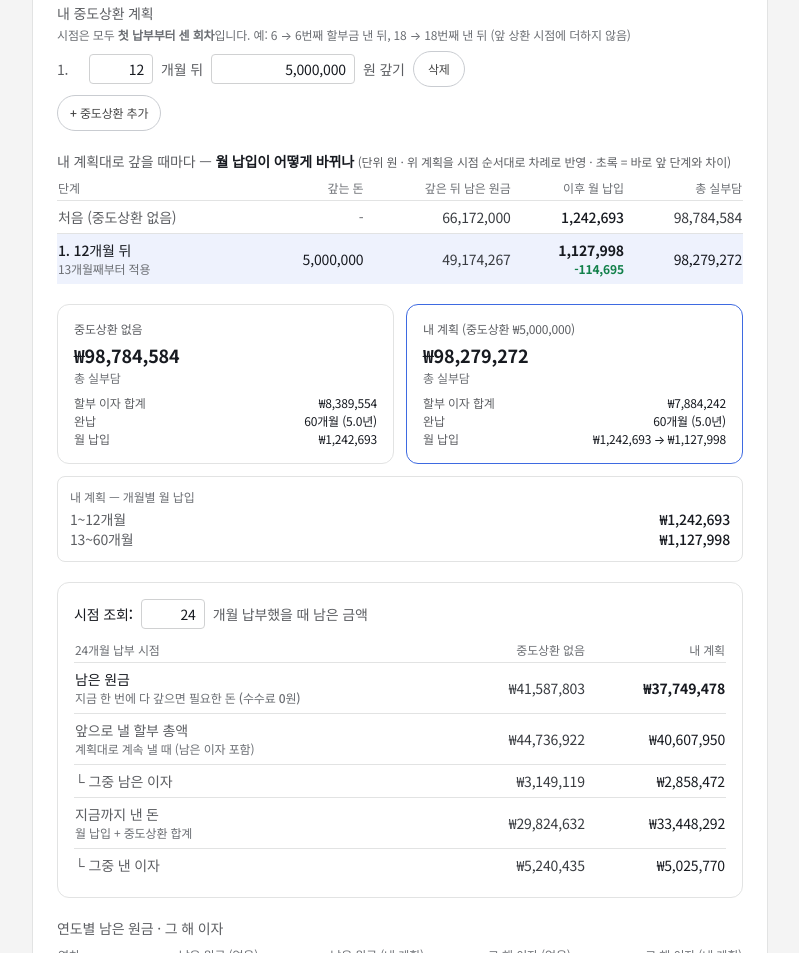
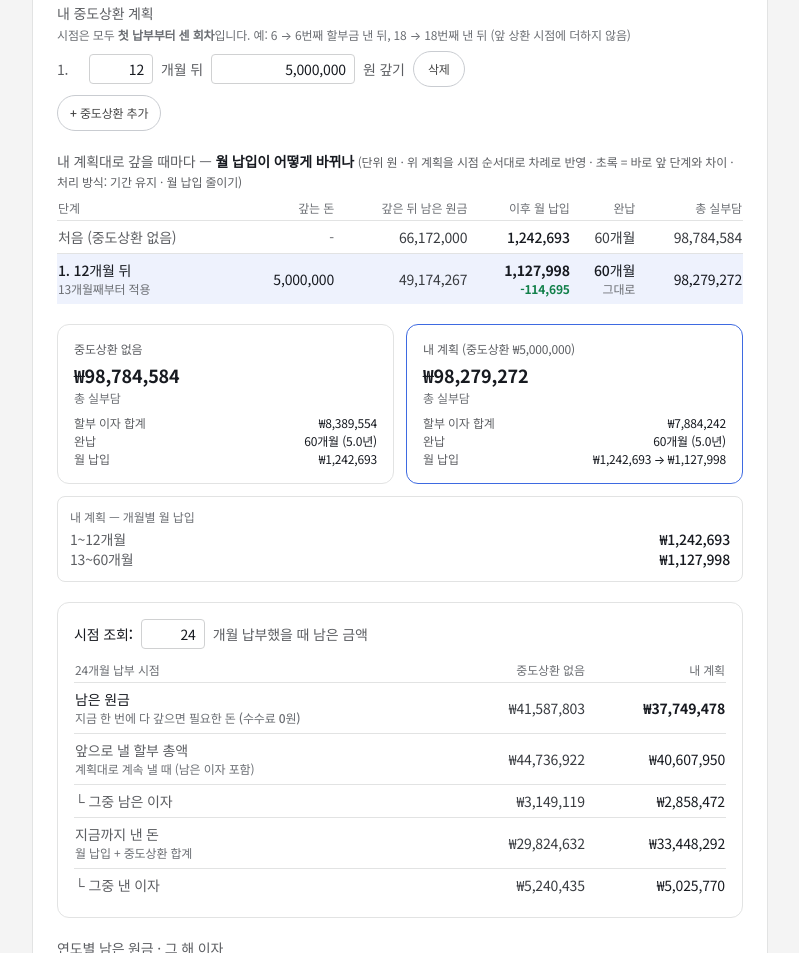
Before and after one commit to janginbae-baco/baco-calc, a plain HTML site: page index.html in a window 1280 px wide. Shown: the part 5037-5990 px from the top of the page, without its empty margins (0-799 px from the left). Drawn offline with nearby package versions, Linux system fonts and the light colour scheme.

Commit message:
Add files via upload

```diff
--- a/index.html
+++ b/index.html
@@ -1415,22 +1415,24 @@
             tbl.innerHTML = '<tbody><tr><td class="text-xs text-gray-500 py-2">위 \'내 중도상환 계획\'에 [+ 중도상환 추가]로 시점과 금액을 넣으면, 갚을 때마다 월 납입이 어떻게 바뀌는지 순서대로 나옵니다.</td></tr></tbody>';
         } else {
             const r = rate / 12;
-            let t = `<thead><tr class="text-xs text-gray-500"><th class="text-left font-normal pb-1">단계</th><th class="text-right font-normal pb-1">갚는 돈</th><th class="text-right font-normal pb-1">갚은 뒤 남은 원금</th><th class="text-right font-normal pb-1">${mode === 0 ? '이후 월 납입' : '완납'}</th><th class="text-right font-normal pb-1">총 실부담</th></tr></thead><tbody>`;
-            t += `<tr class="border-t border-gray-800"><td class="py-1.5 text-gray-400">처음 (중도상환 없음)</td><td class="text-right text-gray-500">-</td><td class="text-right text-gray-300">${N(principal)}</td><td class="text-right text-white font-medium">${mode === 0 ? N(A.firstPay) : A.months + '개월'}</td><td class="text-right text-gray-300">${N(base + A.paid)}</td></tr>`;
+            const th = x => `<th class="text-right font-normal pb-1">${x}</th>`;
+            let t = `<thead><tr class="text-xs text-gray-500"><th class="text-left font-normal pb-1">단계</th>${th('갚는 돈')}${th('갚은 뒤 남은 원금')}${th('이후 월 납입')}${th('완납')}${th('총 실부담')}</tr></thead><tbody>`;
+            t += `<tr class="border-t border-gray-800"><td class="py-1.5 text-gray-400">처음 (중도상환 없음)</td><td class="text-right text-gray-500">-</td><td class="text-right text-gray-300">${N(principal)}</td><td class="text-right text-white font-medium">${N(A.firstPay)}</td><td class="text-right text-gray-300">${A.months}개월</td><td class="text-right text-gray-300">${N(base + A.paid)}</td></tr>`;
             let prevPay = A.firstPay, prevMonths = A.months;
             plan.forEach((x, k) => {
                 const R = simulateLoan(principal, rate, n, plan.slice(0, k + 1), mode);
                 const after = R.monthly[x.m - 1] ? R.monthly[x.m - 1].bal : 0;
-                const pay = after > 0 ? pmtOf(after, r, n - x.m) : 0;
-                const diff = mode === 0 ? (pay ? `<div class="text-[11px] text-green-400">${N(pay - prevPay)}</div>` : '') : `<div class="text-[11px] text-green-400">${R.months - prevMonths}개월</div>`;
-                const main = mode === 0 ? (pay ? N(pay) : '완납') : R.months + '개월';
-                t += `<tr class="border-t border-gray-800 bg-blue-950/40"><td class="py-1.5 text-white font-medium">${k + 1}. ${x.m}개월 뒤<div class="text-[11px] text-gray-500 font-normal">${mode === 0 ? (x.m + 1) + '개월째부터 적용' : '월 납입은 그대로'}</div></td><td class="text-right text-white">${N(x.a)}</td><td class="text-right text-gray-300">${N(after)}</td><td class="text-right text-white font-bold">${main}${diff}</td><td class="text-right text-white">${N(base + R.paid)}</td></tr>`;
-                if (mode === 0 && pay) prevPay = pay;
+                // 이후 월 납입: 기간 유지면 다시 계산된 금액, 월 납입 유지면 그대로(처음 금액)
+                const pay = after > 0 ? (mode === 0 ? pmtOf(after, r, n - x.m) : A.firstPay) : 0;
+                const dPay = pay ? (pay - prevPay ? `<div class="text-[11px] text-green-400">${N(pay - prevPay)}</div>` : '<div class="text-[11px] text-gray-500">그대로</div>') : '';
+                const dMon = R.months - prevMonths ? `<div class="text-[11px] text-green-400">${R.months - prevMonths}개월</div>` : '<div class="text-[11px] text-gray-500">그대로</div>';
+                t += `<tr class="border-t border-gray-800 bg-blue-950/40"><td class="py-1.5 text-white font-medium">${k + 1}. ${x.m}개월 뒤<div class="text-[11px] text-gray-500 font-normal">${x.m + 1}개월째부터 적용</div></td><td class="text-right text-white">${N(x.a)}</td><td class="text-right text-gray-300">${N(after)}</td><td class="text-right text-white font-bold">${pay ? N(pay) : '완납'}${dPay}</td><td class="text-right text-white font-medium">${R.months}개월${dMon}</td><td class="text-right text-white">${N(base + R.paid)}</td></tr>`;
+                if (pay) prevPay = pay;
                 prevMonths = R.months;
             });
             tbl.innerHTML = t + '</tbody>';
         }
-        document.getElementById('ppMatrixTitle').innerHTML = `내 계획대로 갚을 때마다 — <b class="text-white">${mode === 0 ? '월 납입이 어떻게 바뀌나' : '완납이 얼마나 당겨지나'}</b> <span class="text-xs">(단위 원 · 위 계획을 시점 순서대로 차례로 반영 · 초록 = 바로 앞 단계와 차이)</span>`;
+        document.getElementById('ppMatrixTitle').innerHTML = `내 계획대로 갚을 때마다 — <b class="text-white">월 납입이 어떻게 바뀌나</b> <span class="text-xs">(단위 원 · 위 계획을 시점 순서대로 차례로 반영 · 초록 = 바로 앞 단계와 차이 · 처리 방식: ${mode === 0 ? '기간 유지 · 월 납입 줄이기' : '월 납입 유지 · 기간 줄이기'})</span>`;
     }
 
     // 키보드 조작: 고르는 카드에 Tab 이동 + Enter/Space 선택
```
